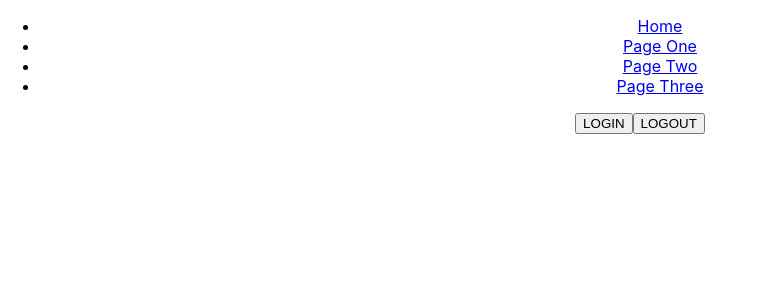
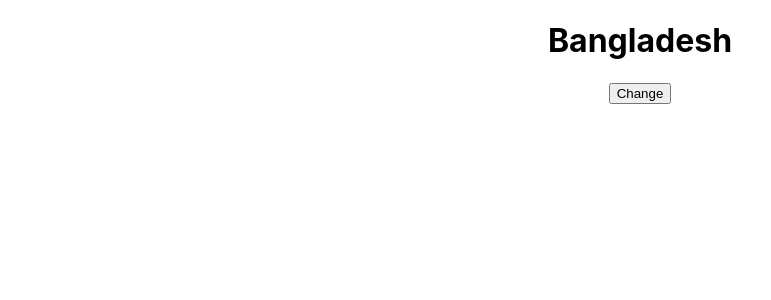
Before and after one commit to jubaerahamedbd/React-Router, a React (Create React App) app: page / in a window 1280 px wide. Before the commit this address led to /login. Shown: the top 300 px of the page, without its empty margins (0-771 px from the left). Built offline with nearby package versions, Linux system fonts and the light colour scheme.

Commit message:
Hook UseState

```diff
--- a/src/App.js
+++ b/src/App.js
@@ -1,17 +1,10 @@
 import './App.css';
-import MyNavigation from './components/MyNavigation';
-import MyRoute from './components/MyRoute';
-import { BrowserRouter } from 'react-router-dom'
+import Demo from './Demo';
 function App() {
 
   return (
     <div className="App">
-      <BrowserRouter>
-        <MyNavigation />
-
-          <MyRoute />
-
-      </BrowserRouter>
+      <Demo />
     </div>
   );
 }
--- /dev/null
+++ b/src/Demo.js
@@ -0,0 +1,15 @@
+import React, { useState } from 'react';
+
+const Demo = () => {
+    const [name,setname]=useState({
+        country: "Bangladesh"
+    })
+    return (
+        <div>
+            <h1>{name.country}</h1>
+            <button onClick={()=>setname({country:"USA"})}>Change</button>
+        </div>
+    );
+};
+
+export default Demo;
--- a/src/components/MyNavigation.js
+++ /dev/null
@@ -1,34 +0,0 @@
-import React, { Component } from 'react';
-import {  NavLink } from 'react-router-dom'
-class MyNavigation extends Component {
-    render() {
-        return (
-            <div>
-                <ul>
-                    <li><NavLink style={({ isActive }) => {
-                        return {
-                            color: isActive ? "red" : ""
-                        };
-                    }} to="/">Home</NavLink></li>
-                    <li><NavLink style={({ isActive }) => {
-                        return {
-                            color: isActive ? "red" : ""
-                        };
-                    }} to="/pageone">Page One</NavLink></li>
-                    <li><NavLink style={({ isActive }) => {
-                        return {
-                            color: isActive ? "red" : ""
-                        };
-                    }} to="/pagetwo">Page Two</NavLink></li>
-                    <li><NavLink style={({ isActive }) => {
-                        return {
-                            color: isActive ? "red" : ""
-                        };
-                    }} to="/pagethree">Page Three</NavLink></li>
-                </ul>
-            </div>
-        );
-    }
-}
-
-export default MyNavigation;
--- a/src/components/MyRoute.js
+++ /dev/null
@@ -1,26 +0,0 @@
-import React, { Component } from 'react';
-import { Route, Routes } from 'react-router';
-import PageOne from './pages/PageOne';
-import PageTwo from './pages/PageTwo';
-import PageThree from './pages/PageThree';
-import Home from './pages/Home';
-import NotFound from './pages/NotFound'
-import Login from './pages/Login';
-class MyRoute extends Component {
-    render() {
-        return (
-            <div>
-                <Routes>
-                    <Route exact path="/" element={<Home />} />
-                    <Route exact path="/login" element={<Login />} />
-                    <Route exact path="/pageone" element={<PageOne />} />
-                    <Route exact path="/pagetwo" element={<PageTwo />} />
-                    <Route exact path="/pagethree" element={<PageThree />} />
-                    <Route path="*" element={<NotFound />} />
-                </Routes>
-            </div>
-        );
-    }
-}
-
-export default MyRoute;
--- a/src/components/pages/Home.js
+++ /dev/null
@@ -1,19 +0,0 @@
-import React, { Component } from 'react';
-import {Navigate} from 'react-router-dom'
-
-class Home extends Component {
-    render() {
-        if (sessionStorage.getItem("userName") == null) {
-            return <Navigate to="/login" />
-        }
-        else {
-            return (
-                <div>
-                    <h1>Home </h1>
-                </div>
-            );
-        }
-    }
-}
-
-export default Home;
--- a/src/components/pages/Login.js
+++ /dev/null
@@ -1,20 +0,0 @@
-import React, { Component } from 'react';
-
-class Login extends Component {
-    login=()=>{
-        sessionStorage.setItem("userName","jubaer")
-    }
-    logout=()=>{
-        sessionStorage.clear()
-    }
-    render() {
-        return (
-            <div>
-                <button onClick={this.login}>LOGIN</button>
-                <button onClick={this.logout}>LOGOUT</button>
-            </div>
-        );
-    }
-}
-
-export default Login;
--- a/src/components/pages/NotFound.js
+++ /dev/null
@@ -1,13 +0,0 @@
-import React, { Component } from 'react';
-
-class NotFound extends Component {
-    render() {
-        return (
-            <div>
-                <h1>Page Not Found</h1>
-            </div>
-        );
-    }
-}
-
-export default NotFound;
--- a/src/components/pages/PageOne.js
+++ /dev/null
@@ -1,18 +0,0 @@
-import React, { Component } from 'react';
-import {Navigate} from 'react-router-dom'
-
-class PageOne extends Component {
-    render() {
-        if (sessionStorage.getItem("userName") == null) {
-            return <Navigate to="/login" />
-        } else {
-            return (
-                <div>
-                    <h1>Page One</h1>
-                </div>
-            );
-        }
-    }
-}
-
-export default PageOne;
--- a/src/components/pages/PageThree.js
+++ /dev/null
@@ -1,21 +0,0 @@
-import React, { Component } from 'react';
-import {Navigate} from 'react-router-dom'
-
-class PageThree extends Component {
-
-    render() {
-        if (sessionStorage.getItem("userName") == null) {
-            return <Navigate to="/login" />
-        }
-       else{
-        return (
-            <div>
-                <h1>Page Three</h1>
-
-            </div>
-        );
-       }
-    }
-}
-
-export default PageThree;
--- a/src/components/pages/PageTwo.js
+++ /dev/null
@@ -1,17 +0,0 @@
-import React, { Component } from 'react';
-import {Navigate} from 'react-router-dom'
-class PageTwo extends Component {
-    render() {
-        if (sessionStorage.getItem("userName") == null) {
-            return <Navigate to="/login" />
-        } else {
-            return (
-                <div>
-                    <h1>Page Two</h1>
-                </div>
-            );
-        }
-    }
-}
-
-export default PageTwo;
```
